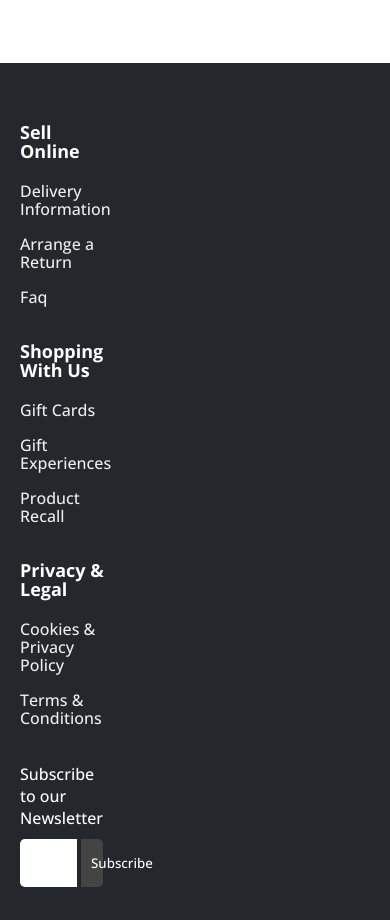
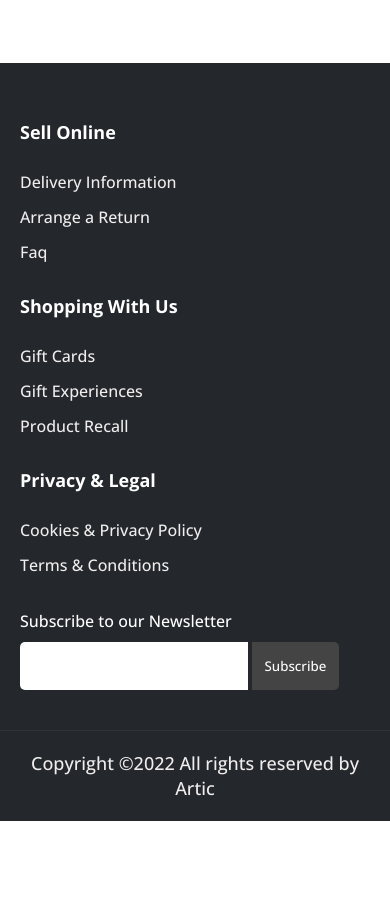
Before and after one commit to MicroHub69/Shopping-Cart, a plain HTML site: page index.html in a window 390 px wide. Shown: the part 4760-5680 px from the top of the page. After the commit the page ends 5581 px from the top, so only its background shows below. Drawn offline with nearby package versions, Linux system fonts and the light colour scheme.

Commit message:
Footer Adjust

```diff
--- a/assets/scss/style.scss
+++ b/assets/scss/style.scss
@@ -258,7 +258,7 @@ footer {
       font-size: 18px;
       font-weight: 700;
       line-height: 19px;
-      margin-bottom: 15px;
+      margin-bottom: 25px;
       letter-spacing: 0em;
       text-align: left;
     }
@@ -328,7 +328,7 @@ footer {
   footer .container {
     display: block;
     ul {
-      width: 25%;
+      width: 100%;
     }
   }
 }
```
Also changed, not shown: assets/css/style.css, assets/mini/style.min.css.
